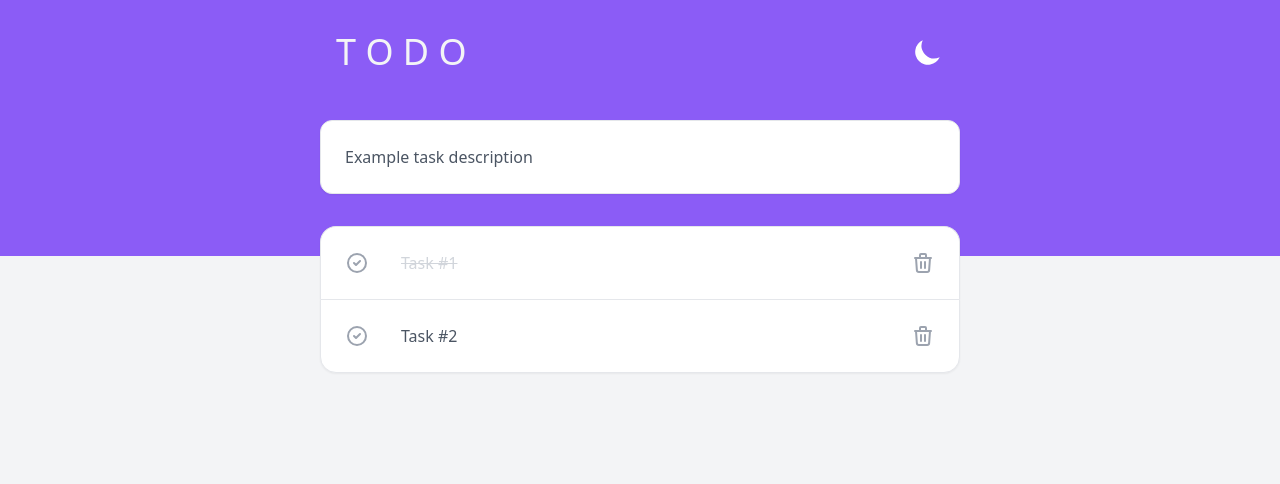
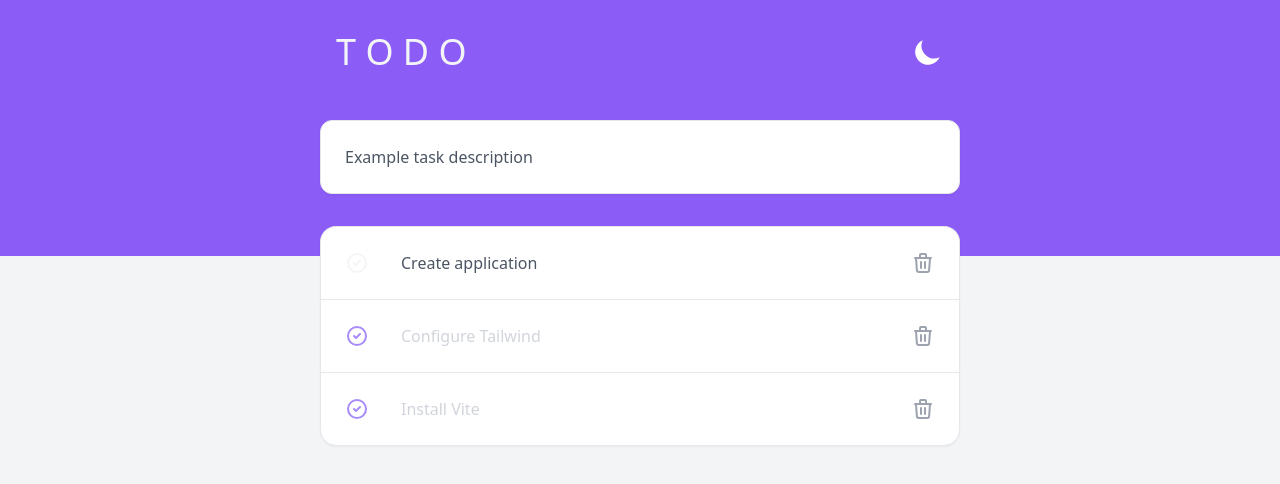
Before and after one commit to coocos/vite-react-tailwind-todo, a React (Vite) app: page / in a window 1280 px wide. Shown: the top 484 px of the page. Built offline with nearby package versions, Linux system fonts and the light colour scheme.

Commit message:
Check task when the element is clicked

```diff
--- a/src/components/Tasks.tsx
+++ b/src/components/Tasks.tsx
@@ -16,11 +16,16 @@ const TaskItem = ({
   onCheck,
 }: TaskItemProps) => {
   return (
-    <li className="flex items-center p-2 gap-4 bg-white first:rounded-t-2xl last:rounded-b-2xl border-gray-200 border-l border-r border-t last:border-b shadow-sm">
-      <button onClick={() => onCheck(id)} className="p-4 text-gray-400">
+    <li
+      onClick={() => onCheck(id)}
+      className="flex items-center p-2 gap-4 bg-white first:rounded-t-2xl last:rounded-b-2xl border-gray-200 border-l border-r border-t last:border-b shadow-sm cursor-pointer text-gray-600"
+    >
+      <span className="p-4 text-gray-400 transition duration-250 ease-in-out">
         <svg
           xmlns="http://www.w3.org/2000/svg"
-          className="h-6 w-6"
+          className={`h-6 w-6 transition duration-250 ${
+            done ? "opacity-100 text-purple-400" : "opacity-10"
+          }`}
           fill="none"
           viewBox="0 0 24 24"
           stroke="currentColor"
@@ -32,17 +37,13 @@ const TaskItem = ({
             d="M9 12l2 2 4-4m6 2a9 9 0 11-18 0 9 9 0 0118 0z"
           />
         </svg>
-      </button>
-      <div
-        className={`text-gray-600 flex-1 ${
-          done ? "line-through text-gray-300" : null
-        }`}
-      >
+      </span>
+      <div className={`flex-1 select-none ${done ? "text-gray-300" : null}`}>
         {description}
       </div>
       <button
         onClick={() => onDelete(id)}
-        className="p-4 text-gray-400 hover:text-red-300 transition duration-250 ease-in-out hover:scale-125"
+        className="p-4 text-gray-400 hover:text-gray-600 transition duration-250 ease-in-out hover:scale-125"
       >
         <svg
           xmlns="http://www.w3.org/2000/svg"
--- a/src/context/index.tsx
+++ b/src/context/index.tsx
@@ -5,13 +5,18 @@ export const initialState: State = {
   tasks: [
     {
       id: 1,
-      done: true,
-      description: "Task #1",
+      done: false,
+      description: "Create application",
     },
     {
       id: 2,
-      done: false,
-      description: "Task #2",
+      done: true,
+      description: "Configure Tailwind",
+    },
+    {
+      id: 3,
+      done: true,
+      description: "Install Vite",
     },
   ],
 };
```
